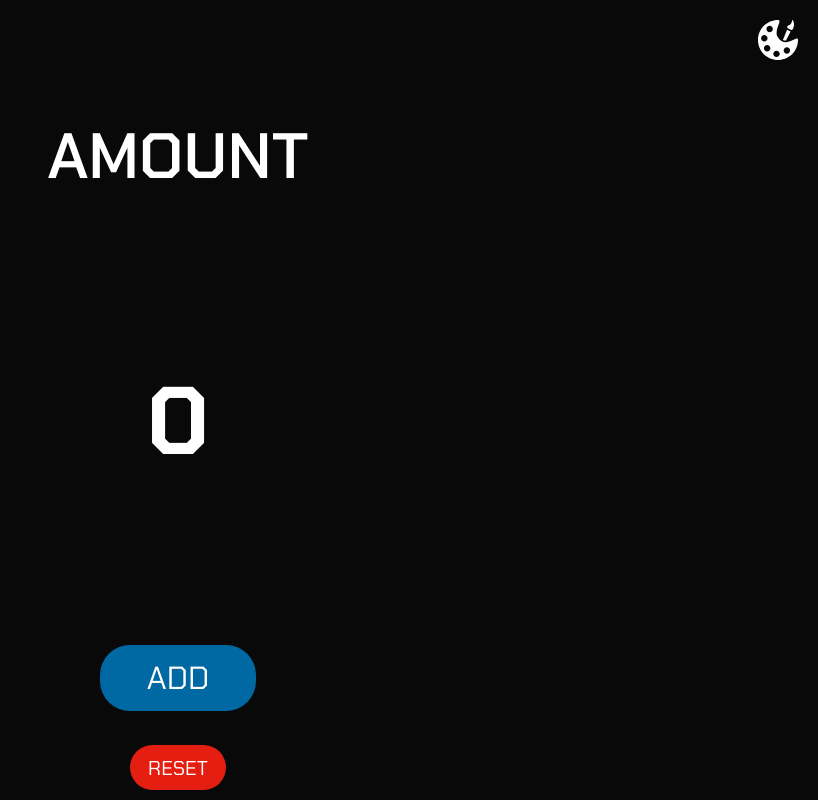
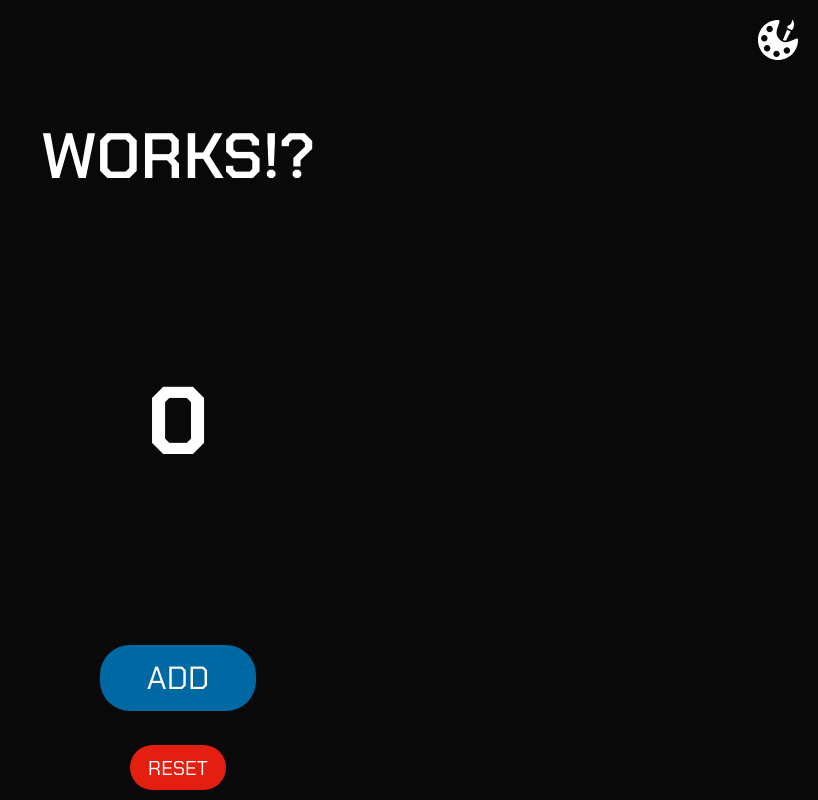
Before and after one commit to AlexDeFoc/Ocean-Intake, a plain HTML site: page index.html in a window 1280 px wide. Shown: the whole page, without its empty margins (462-1280 px from the left). Drawn offline with Linux system fonts and the light colour scheme.

Commit message:
test index auto cache?

```diff
--- a/index.html
+++ b/index.html
@@ -5,7 +5,7 @@
     <meta name="viewport" content="width=device-width, initial-scale=1.0">
     <link rel="stylesheet" href="./style.css">
     <title>H2O Intake</title>
-    <meta id="theme-url" name="theme-color" content="#317EFB"/>
+    <meta id="theme-url" name="theme-color" content="#000000"/>
     <link rel="manifest" href="manifest.json">
     <link rel="icon" href="./favicon.ico">
 
@@ -35,7 +35,7 @@
             </g>
         </g>
     </svg>
-    <div class="title">AMOUNT</div>
+    <div class="title">WORKS!?</div>
     <div class="score">0</div>
     <div class="btn-wrapper">
         <div class="btn add">
```
